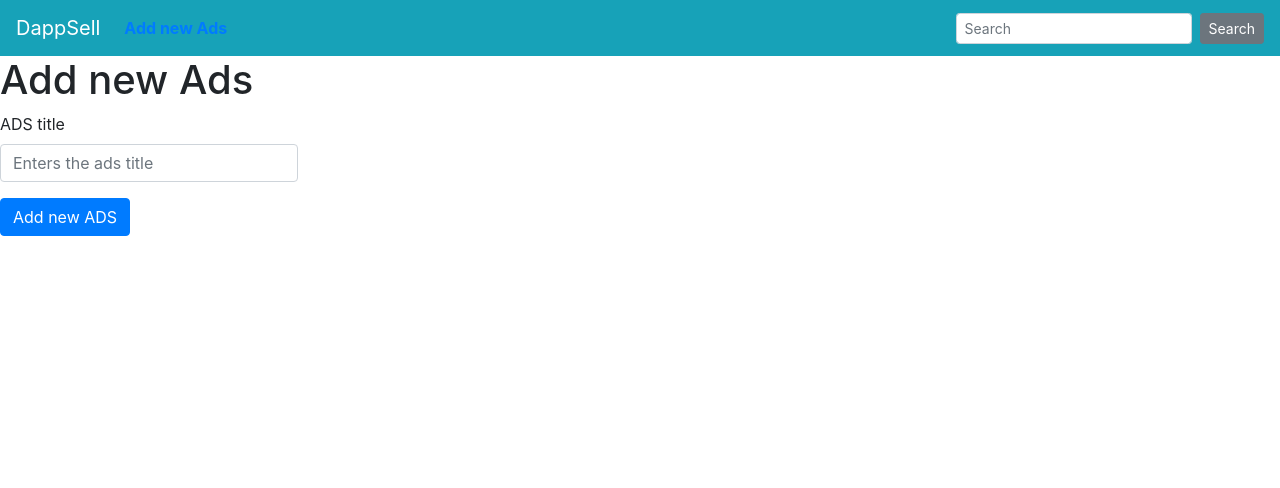
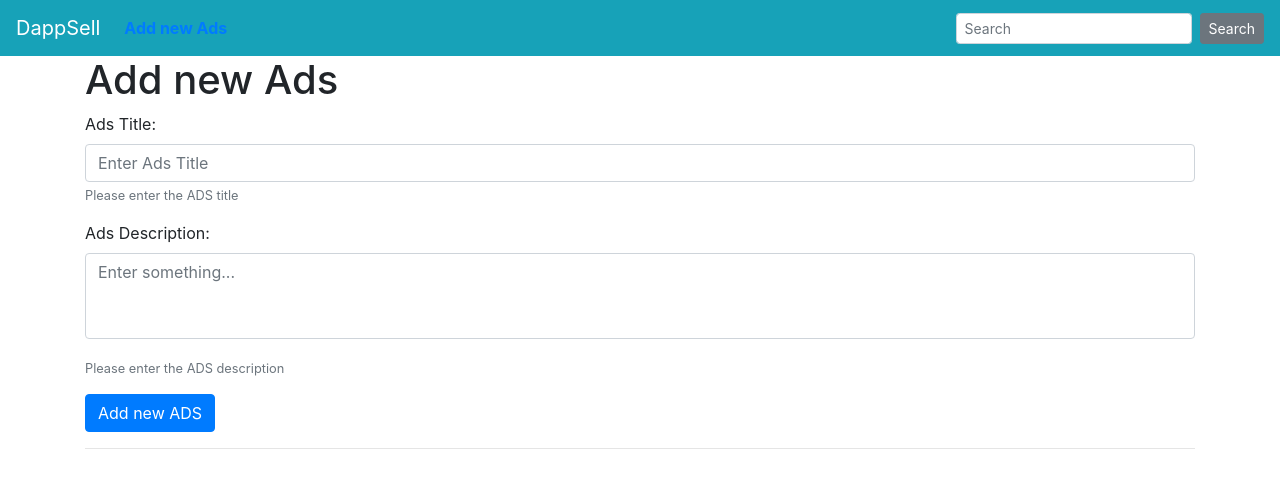
Before and after one commit to Rynthak/alyra-project, a Vue app in the folder dapp/: page /#/newads in a window 1280 px wide. Shown: the top 488 px of the page. Built offline with nearby package versions, Linux system fonts and the light colour scheme; the HTML template or start-up script is replaced by a standard one.

Commit message:
Add somes fixes

```diff
--- a/dapp/src/App.vue
+++ b/dapp/src/App.vue
@@ -2,13 +2,15 @@
  <div id="app">
     <TopMenu></TopMenu>
     <router-view/>
+    <Footer></Footer>
   </div>
 </template>
 
 <script>
 import Menu from './components/Menu';
+import Footer from './components/Footer';
 export default {
-  components: {'TopMenu':Menu},
+  components: {'TopMenu':Menu,'Footer':Footer},
   name: 'App'
 }
 </script>
--- a/dapp/src/components/AddAds.vue
+++ b/dapp/src/components/AddAds.vue
@@ -1,13 +1,40 @@
 <template>
-  <div class="addads">
+  <b-container>
     <h1 class="title">Add new Ads</h1>
-    <div class="row">
-			<div class="col-md-3">
 
-	            <div class="form-group">
-	                <label for="description">ADS title</label>
-	                <input class="form-control" placeholder="Enters the ads title" type="text" v-model="adsName">
-	            </div>
+      <b-form @submit="onSubmit" @reset="onReset" v-if="show">
+        <b-form-group
+          id="adsTitleGroup"
+          label="Ads Title:"
+          label-for="adsTitle"
+          description="Please enter the ADS title"
+        >
+          <b-form-input
+            id="adsTitle"
+            type="text"
+            v-model="form.title"
+            required
+            placeholder="Enter Ads Title"
+          />
+        </b-form-group>
+
+        <b-form-group
+          id="adsDescriptionGroup"
+          label="Ads Description:"
+          label-for="adsDescription"
+          description="Please enter the ADS description"
+        >
+        <b-form-textarea
+            id="adsDescription"
+            v-model="form.description"
+            placeholder="Enter something..."
+            rows="3"
+            max-rows="6"
+            />
+
+            <pre class="mt-3 mb-0">{{ text }}</pre>
+        </b-form-group>
+
 
 
 
@@ -17,10 +44,43 @@
 
         <p v-show="successMessage" class="text-success">
           <strong>Ads successfully added</strong>
-                    <br>
-                    You will be redirected to the ads page <strong>once the block will be mined!</strong>
+          <br>You will be redirected to the ads page
+          <strong>once the block will be mined!</strong>
         </p>
-			</div>
-		</div>
-  </div>
+      </b-form>
+
+  </b-container>
 </template>
+<script>
+export default {
+  data() {
+    return {
+      form: {
+        title: "",
+        description:""
+
+      },
+      show: true
+    };
+  },
+  methods: {
+    onSubmit(evt) {
+      evt.preventDefault();
+      alert(JSON.stringify(this.form));
+    },
+    onReset(evt) {
+      evt.preventDefault();
+      /* Reset our form values */
+      this.form.email = "";
+      this.form.name = "";
+      this.form.food = null;
+      this.form.checked = [];
+      /* Trick to reset/clear native browser form validation state */
+      this.show = false;
+      this.$nextTick(() => {
+        this.show = true;
+      });
+    }
+  }
+};
+</script>
--- /dev/null
+++ b/dapp/src/components/Footer.vue
@@ -0,0 +1,11 @@
+<template>
+  <b-container>
+    <hr class="clearfix w-100">
+    <footer>
+      <b-row>
+        <b-col cols="12" md="8"></b-col>
+        <b-col cols="6" md="4"></b-col>
+      </b-row>
+    </footer>
+  </b-container>
+</template>
```
Lines whose indentation alone changed are shown as unchanged.
